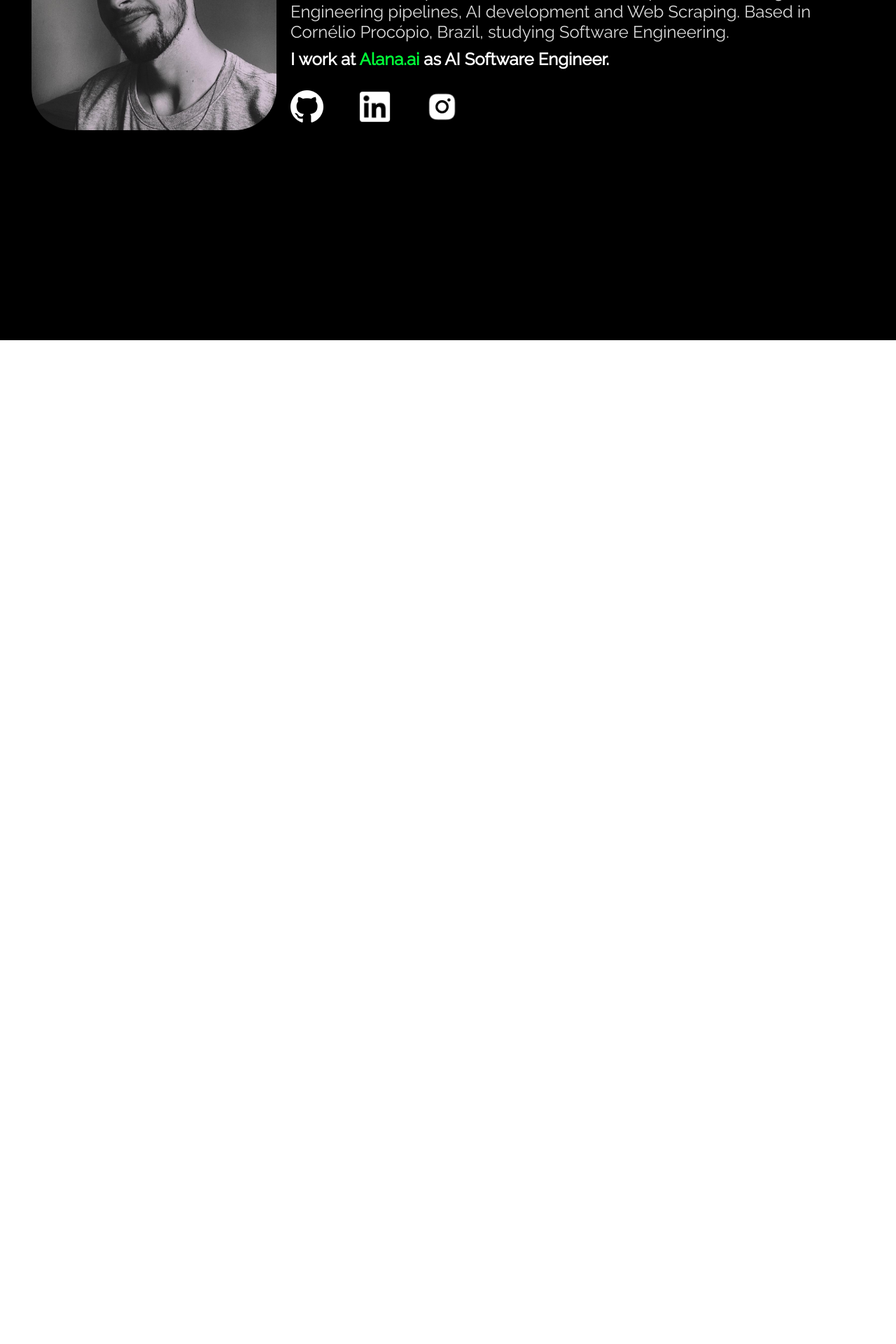
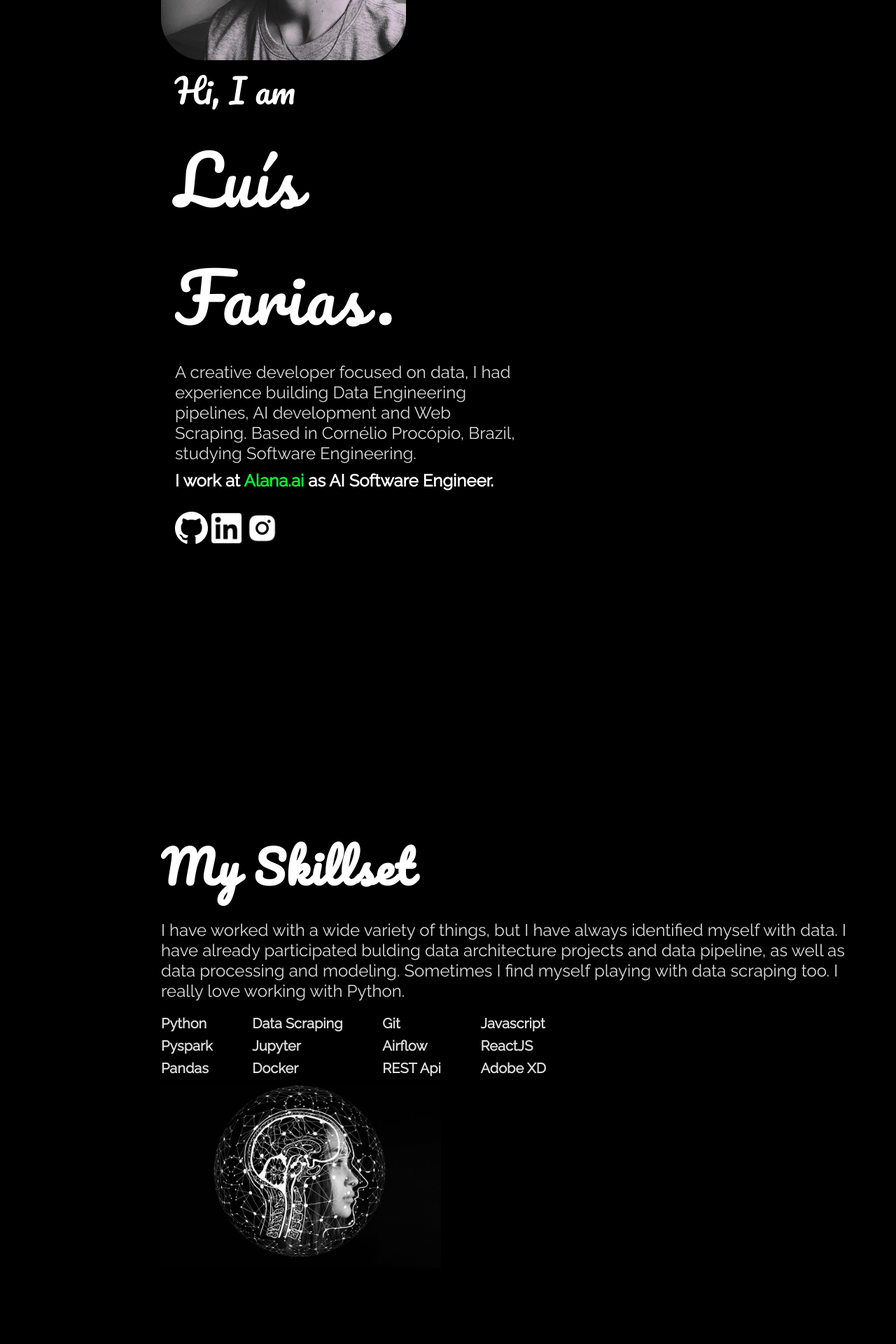
Before and after one commit to luisgmfarias/luisgmfarias.github.io, a React (Create React App) app: page / in a window 1280 px wide. Shown: the part 580-2500 px from the top of the page at 70% size. Before the commit the page ends 1066 px from the top, so only its background shows below. Built offline with nearby package versions, Linux system fonts and the light colour scheme.

Commit message:
responsivness, contact section added, skillset section added

```diff
--- a/src/App.js
+++ b/src/App.js
@@ -1,11 +1,17 @@
-import Navbar from './components/Navbar'
-import Home from './sections/Home'
+import Navbar from "./components/Navbar";
+import Home from "./sections/Home";
+import Skillset from "./sections/Skillset";
+import Contact from "./sections/Contact";
+import CurveConnector from "./components/CurveConnector";
 
 function App() {
   return (
     <div className="App">
-      <Navbar/>
-      <Home/>
+      <Navbar />
+      <Home />
+      <Skillset />
+      <CurveConnector />
+      <Contact />
     </div>
   );
 }
--- /dev/null
+++ b/src/components/CurveConnector.jsx
@@ -0,0 +1,17 @@
+import carbonCurve from "../assets/images/carbon_3d-curve-manual.svg";
+
+function CurveConnector() {
+  return (
+    <div
+      style={{
+        background: "#000000",
+        display: "flex",
+        justifyContent: "center",
+      }}
+    >
+      <img src={carbonCurve} alt="carbon-curve" />
+    </div>
+  );
+}
+
+export default CurveConnector;
--- a/src/components/Navbar.jsx
+++ b/src/components/Navbar.jsx
@@ -1,44 +1,52 @@
-import styled from 'styled-components';
+import styled from "styled-components";
 
-function Header(){
-    return(
+function Header() {
+  return (
     <HeaderContainer>
       <HeaderButton>Contact</HeaderButton>
-            <Logo>L</Logo>
+      <Logo href="http://localhost:3000">L</Logo>
       <HeaderButton>Resume</HeaderButton>
     </HeaderContainer>
-
-    )
+  );
 }
 
-export default Header
+export default Header;
 
 const HeaderButton = styled.a`
   text-transform: uppercase;
-    font-family: 'Raleway';
+  font-family: "Raleway";
   font-size: 20px;
-    color:#DCDCDC;
+  color: #dcdcdc;
   font-weight: lighter;
   cursor: pointer;
 
-    &:hover{
-        color:white;
+  @media (max-width: 415px) {
+    font-size: 18px;
   }
-`
+
+  &:hover {
+    color: white;
+  }
+`;
 
 const Logo = styled.a`
   font-family: Pacifico;
   font-size: 64px;
   margin: 0 120px;
-    color:white;
-`
+  color: white;
+  text-decoration: none;
+
+  @media (max-width: 415px) {
+    margin: 0 30px;
+  }
+`;
 
 const HeaderContainer = styled.div`
-    width:100vw;
+  width: 100%;
   display: flex;
   justify-content: center;
   align-items: center;
-    background: linear-gradient(to bottom, black , transparent);
+  background: linear-gradient(to bottom, black, transparent);
   padding: 10px 0;
   position: fixed;
-`
+`;
--- a/src/components/SectionContainer.jsx
+++ b/src/components/SectionContainer.jsx
@@ -1,10 +1,13 @@
 import styled from 'styled-components';
 
 const SectionContainer = styled.div`
-    padding: 300px 230px;
+    padding: 200px 230px;
     background-color:#000000;
     display: flex;
-    justify-content:center;
+
+    @media(max-width: 415px){
+        padding:150px 40px;
+    }
 `;
 
 export default SectionContainer;
--- a/src/components/SectionTitle.jsx
+++ b/src/components/SectionTitle.jsx
@@ -1,5 +1,8 @@
-import styled from styled-components;
+import styled from "styled-components";
 
-const SectionTitle = styled.h2`
-
-`
+export const SectionTitle = styled.h2`
+  font-family: Pacifico;
+  font-size: 64px;
+  color: white;
+  letter-spacing: 2px;
+`;
--- a/src/components/Utils.jsx
+++ b/src/components/Utils.jsx
@@ -3,4 +3,11 @@ import styled from 'styled-components';
 export const Row = styled.div`
     display: flex;
     flex-direction: row;
+    flex-wrap:wrap ;
 `
+
+export const Col = styled.div`
+    display: flex;
+    flex-direction: column;
+    flex-wrap:wrap ;
+`
--- /dev/null
+++ b/src/sections/Contact.jsx
@@ -0,0 +1,99 @@
+import styled from "styled-components";
+import { SectionTitle } from "../components/SectionTitle";
+import SectionContainer from "../components/SectionContainer";
+import github from "../assets/images/akar-icons_github-fill.png";
+import linkedin from "../assets/images/akar-icons_linkedin-fill.png";
+import instagram from "../assets/images/ant-design_instagram-filled.png";
+import {Col} from "../components/Utils"
+
+function Contact() {
+  return (
+    <SectionContainer>
+      <ContactContainer>
+        <SectionTitle style={{textAlign:'center'}}>Lets keep in touch!</SectionTitle>
+        <Paragraph>
+          If you need an advice, talk about a project or would like to talk
+          about anything else, feel free to drop me a message at
+          <a href="mailto:luisgmfarias@gmail.com"> luisgmfarias@gmail.com</a>.
+        </Paragraph>
+        <IconsContainer>
+          <a
+            href="https://github.com/luisgmfarias"
+            rel="noopener"
+            target="_blank"
+          >
+            <img src={github} alt="" />
+          </a>
+          <a
+            href="https://linkedin.com/in/luisgmfarias"
+            rel="noopener"
+            target="_blank"
+          >
+            <img src={linkedin} alt="" />
+          </a>
+          <a
+            href="https://instagram.com/luisgmfarias"
+            rel="noopener"
+            target="_blank"
+          >
+            <img src={instagram} alt="" />
+          </a>
+        </IconsContainer>
+        <Paragraph>Built from scratch by me, it is <strong>open source</strong>.</Paragraph>
+      </ContactContainer>
+    </SectionContainer>
+  );
+}
+
+export default Contact;
+
+const IconsContainer = styled.div`
+  display: flex;
+  flex-direction: row;
+  justify-content: space-between;
+  width: 30%;
+
+  @media (max-width: 415px) {
+    width: 80%;
+    margin: 0 auto;
+    margin-top: 30px;
+  }
+
+  img {
+    width: 47px;
+
+    @media (max-width: 415px) {
+      width: 30px;
+    }
+  }
+`;
+
+const Paragraph = styled.p`
+    font-family: Raleway;
+    color: #DCDCDC;
+    margin:30px 0;
+
+    a{
+        text-decoration: none;
+        color: white;
+        font-weight: 600;
+    }
+
+    strong {
+        color: #00ff38;
+    }
+`
+
+const ContactContainer = styled.div`
+    display: flex;
+    flex-direction: column;
+    width: 50%;
+    text-align: center;
+    align-items: center;
+    margin: 0 auto;
+    font-size:20px;
+
+    @media (max-width: 415px) {
+        width: 100%;
+    }
+`
--- a/src/sections/Home.jsx
+++ b/src/sections/Home.jsx
@@ -2,9 +2,9 @@ import SectionContainer from "../components/SectionContainer";
 import photo from "../assets/images/profile-photo.jpeg";
 import styled from "styled-components";
 import { Row } from "../components/Utils";
-import github from '../assets/images/akar-icons_github-fill.png';
-import linkedin from '../assets/images/akar-icons_linkedin-fill.png';
-import instagram from '../assets/images/ant-design_instagram-filled.png';
+import github from "../assets/images/akar-icons_github-fill.png";
+import linkedin from "../assets/images/akar-icons_linkedin-fill.png";
+import instagram from "../assets/images/ant-design_instagram-filled.png";
 
 function Home() {
   return (
@@ -20,12 +20,33 @@ function Home() {
             Cornélio Procópio, Brazil, studying Software Engineering.{" "}
           </p>
 
-          <strong>I work at <a href="https://alana.ai">Alana.ai</a> as AI Software Engineer.</strong>
+          <strong>
+            I work at <a href="https://alana.ai">Alana.ai</a> as AI Software
+            Engineer.
+          </strong>
 
           <IconsContainer>
-            <a href="https://github.com/luisgmfarias" rel="noopener" target="_blank"><img src={github} alt="" /></a>
-            <a href="https://linkedin.com/in/luisgmfarias" rel="noopener" target="_blank"><img src={linkedin} alt="" /></a>
-            <a href="https://instagram.com/luisgmfarias" rel="noopener" target="_blank"><img src={instagram} alt="" /></a>
+            <a
+              href="https://github.com/luisgmfarias"
+              rel="noopener"
+              target="_blank"
+            >
+              <img src={github} alt="" />
+            </a>
+            <a
+              href="https://linkedin.com/in/luisgmfarias"
+              rel="noopener"
+              target="_blank"
+            >
+              <img src={linkedin} alt="" />
+            </a>
+            <a
+              href="https://instagram.com/luisgmfarias"
+              rel="noopener"
+              target="_blank"
+            >
+              <img src={instagram} alt="" />
+            </a>
           </IconsContainer>
         </Presentation>
       </Row>
@@ -38,12 +59,23 @@ export default Home;
 const Photo = styled.img`
   width: 350px;
   border-radius: 60px;
+
+  @media (max-width: 415px) {
+    width: 300px;
+    margin: 0 auto;
+  }
 `;
 
 const Presentation = styled.div`
   color: white;
   padding: 0px 20px;
-  width: 800px;
+  width: 60%;
+
+  @media (max-width: 415px) {
+    margin-top:30px;
+    padding:0;
+    width: 100%;
+  }
 
   span {
     font-family: Pacifico;
@@ -57,20 +89,27 @@ const Presentation = styled.div`
     font-size: 96px;
     letter-spacing: 2px;
     margin: 0;
-  }
 
-  p,strong {
-    font-family: Raleway;
-    font-size: 24px;
-
-    a{
-      text-decoration: none;
-      color: #00FF38;
+    @media (max-width: 415px) {
+      line-height: 1;
+      font-size: 72px;
     }
   }
 
-  p{
-    color: #DCDCDC;
+  p,
+  strong {
+    font-family: Raleway;
+    font-size: 24px;
+    margin-top: 10px;
+
+    a {
+      text-decoration: none;
+      color: #00ff38;
+    }
+  }
+
+  p {
+    color: #dcdcdc;
     margin-bottom: 10px;
   }
 `;
@@ -79,10 +118,20 @@ const IconsContainer = styled.div`
   display: flex;
   flex-direction: row;
   justify-content: space-between;
-  width:30%;
+  width: 30%;
   margin-top: 30px;
 
-  img{
+  @media (max-width: 415px) {
+      width: 80%;
+      margin: 0 auto;
+      margin-top:30px;
+    }
+
+  img {
     width: 47px;
+
+    @media (max-width: 415px) {
+      width: 30px;
+    }
   }
-`
+`;
--- /dev/null
+++ b/src/sections/Skillset.jsx
@@ -0,0 +1,105 @@
+import { Row, Col } from "../components/Utils";
+import { SectionTitle } from "../components/SectionTitle";
+import aiImage from "../assets/images/artificial-intelligence.jpg";
+import SectionContainer from "../components/SectionContainer";
+import styled from "styled-components";
+
+function Skillset() {
+  return (
+    <SectionContainer>
+      <Row>
+        <SkillsetDetails>
+          <SectionTitle>My Skillset</SectionTitle>
+          <p>
+            I have worked with a wide variety of things, but I have always
+            identified myself with data. I have already participated bulding
+            data architecture projects and data pipeline, as well as data
+            processing and modeling. Sometimes I find myself playing with data
+            scraping too. I really love working with Python.
+          </p>
+          <Row>
+            <Col>
+              <span>Python</span>
+              <span>Pyspark</span>
+              <span>Pandas</span>
+            </Col>
+            <Col>
+              <span>Data Scraping</span>
+              <span>Jupyter</span>
+              <span>Docker</span>
+            </Col>
+            <Col>
+              <span>Git</span>
+              <span>Airflow</span>
+              <span>REST Api</span>
+            </Col>
+            <Col>
+              <span>Javascript</span>
+              <span>ReactJS</span>
+              <span>Adobe XD</span>
+            </Col>
+          </Row>
+        </SkillsetDetails>
+        <ImgContainer>
+          <Photo src={aiImage} alt="ai-image" />
+        </ImgContainer>
+      </Row>
+    </SectionContainer>
+  );
+}
+
+export default Skillset;
+
+const Photo = styled.img`
+  width: 400px;
+
+  @media (max-width: 415px) {
+      width:200px;
+      margin: 0 auto;
+  }
+`;
+
+const SkillsetDetails = styled.div`
+  width: 1000px;
+  font-family: Raleway;
+
+  @media (max-width: 415px) {
+      width:inherit;
+  }
+
+  p {
+    color: #dcdcdc;
+    margin: 20px 0;
+    font-size: 24px;
+  }
+
+  span {
+    color: #dcdcdc;
+    font-weight: 700;
+    margin-bottom: 8px;
+    font-size: 20px;
+    &:hover{
+        color: white;
+    }
+  }
+
+  > div {
+    width: 55%;
+    justify-content: space-between;
+    @media (max-width:415px){
+        flex-direction: column;
+        text-align: center;
+        margin: 20px auto;
+    }
+  }
+`;
+
+const ImgContainer = styled.div`
+    display: flex;
+    align-items: center;
+
+    @media (max-width: 415px) {
+        display: contents;
+        justify-content: center
+    }
+`
```
Also changed, not shown: src/assets/images/artificial-intelligence.jpg (added), src/assets/images/carbon_3d-curve-manual.svg (added). Lines whose indentation alone changed are shown as unchanged.
